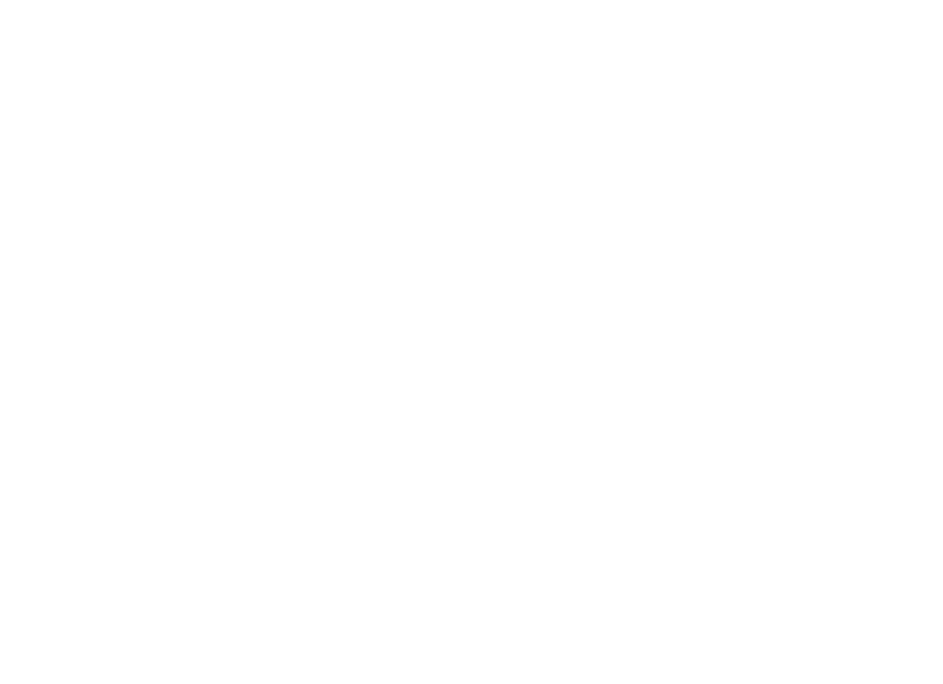
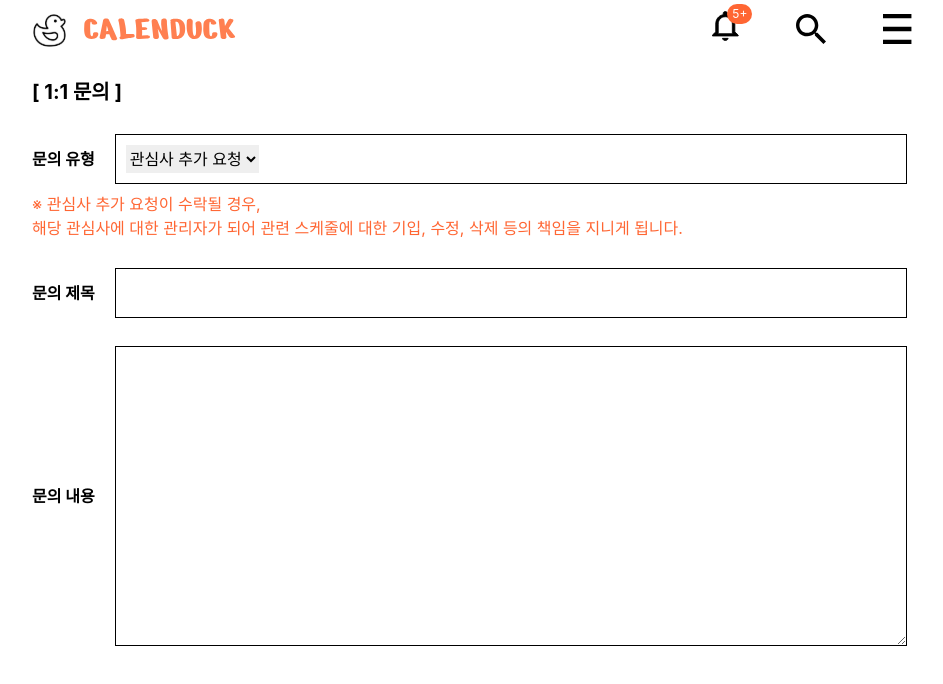
Before and after one commit to Stageus/CalenDuck-homepage, a React (Create React App) app: page /contact in a window 1280 px wide. Before the commit this address had no page. Shown: the top 684 px of the page, without its empty margins (168-1111 px from the left). Built offline with nearby package versions, Linux system fonts and the light colour scheme.

Commit message:
feat: create contact page

```diff
--- a/src/App.tsx
+++ b/src/App.tsx
@@ -4,6 +4,7 @@
 import SignUpPage from "pages/SignUpPage";
 import MainPage from "pages/MainPage";
 import AlarmPage from "pages/AlarmPage";
+import ContactPage from "pages/ContactPage";
 
 const App = () => {
   return (
@@ -13,6 +14,7 @@
         <Route path="/signup" element={<SignUpPage />} />
         <Route path="/main" element={<MainPage />} />
         <Route path="/alarm" element={<AlarmPage />} />
+        <Route path="/contact" element={<ContactPage />} />
       </Routes>
     </Router>
   );
--- a/src/pages/AlarmPage.tsx
+++ b/src/pages/AlarmPage.tsx
@@ -46,7 +46,7 @@
   return (
     <section>
       <HeaderItem />
-      <h1 className="font-bold text-xl my-5">[ 1:1 문의 ]</h1>
+      <h1 className="font-bold text-xl my-5">[ 알림함 ]</h1>
       <h2 className="font-bold text-l mt-7 mb-2">오늘 받은 알림</h2>
       <article className="flex flex-col items-center justify-start">
         {dummyData.map((elem) => {
--- /dev/null
+++ b/src/pages/ContactPage.tsx
@@ -0,0 +1,89 @@
+import React, { useState } from "react";
+
+import { useRecoilState } from "recoil";
+import searchSidebarToggleAtom from "shared/recoil/searchSidebarToggleAtom";
+import settingSidebarToggleAtom from "shared/recoil/settingSidebarToggleAtom";
+
+import HeaderItem from "shared/components/HeaderItem";
+import SearchSidebar from "widgets/searchSidebar/SearchSidebar";
+import SettingSidebar from "widgets/settingSidebar/SettingSidebar";
+import DropDownItem from "shared/components/DropDownItem";
+
+const ContactPage = () => {
+  const [searchSidebarToggle, setSearchSidebarToggle] = useRecoilState(searchSidebarToggleAtom);
+  const [settingSidebarToggle, setSettingSidebarToggle] = useRecoilState(settingSidebarToggleAtom);
+
+  // 사이드바 외부 회색 배경 클릭 시 닫힘
+  const closeSidebar = () => {
+    setSearchSidebarToggle(false);
+    setSettingSidebarToggle(false);
+  };
+
+  const contactOptions = ["관심사 추가 요청", "기타 문의"];
+  const [selectedContact, setSelectedContact] = useState<string>(contactOptions[0]);
+  const handleContactChange = (e: React.ChangeEvent<HTMLSelectElement>) => {
+    setSelectedContact(e.target.value);
+  };
+
+  return (
+    <section>
+      <HeaderItem />
+
+      <h1 className="font-bold text-xl my-5">[ 1:1 문의 ]</h1>
+
+      <article className="flex w-[100%] justify-start items-center mt-7 mb-2">
+        <h2 className="font-bold text-l mr-5">문의 유형</h2>
+        <div className="border border-black w-[90%] h-[50px] flex justify-start p-[10px]">
+          <DropDownItem
+            options={contactOptions}
+            value={selectedContact}
+            onChange={handleContactChange}
+          />
+        </div>
+      </article>
+      {selectedContact === "관심사 추가 요청" && (
+        <span className="text-alertColor my-[30px]">
+          ️※ 관심사 추가 요청이 수락될 경우, <br />
+          해당 관심사에 대한 관리자가 되어 관련 스케줄에 대한 기입, 수정, 삭제 등의 책임을 지니게
+          됩니다.
+        </span>
+      )}
+
+      <article className="flex w-[100%] justify-start items-center mt-7 mb-5">
+        <h2 className="font-bold text-l mr-5">문의 제목</h2>
+        <input className="border border-black w-[90%] h-[50px] p-[10px]" type="text" />
+      </article>
+
+      <article className="flex w-[100%] justify-start items-center mt-7 mb-2">
+        <h2 className="font-bold text-l mr-5">문의 내용</h2>
+        <textarea className="border border-black w-[90%] h-[300px] p-[10px]" />
+      </article>
+
+      {/* 사이드바 외부 클릭 시 닫힘 기능 */}
+      {(searchSidebarToggle || settingSidebarToggle) && (
+        <div
+          className="mt-[70px] fixed inset-0 bg-lightgrayColor bg-opacity-50 z-10"
+          onClick={closeSidebar}
+        ></div>
+      )}
+
+      <article
+        className={`fixed mt-[70px] right-0 top-0 h-full z-20 transform transition-transform duration-300 ${
+          searchSidebarToggle ? "translate-x-0" : "translate-x-full"
+        }`}
+      >
+        <SearchSidebar />
+      </article>
+
+      <article
+        className={`fixed mt-[70px] right-0 top-0 h-full z-20 transform transition-transform duration-300 ${
+          settingSidebarToggle ? "translate-x-0" : "translate-x-full"
+        }`}
+      >
+        <SettingSidebar />
+      </article>
+    </section>
+  );
+};
+
+export default ContactPage;
```
